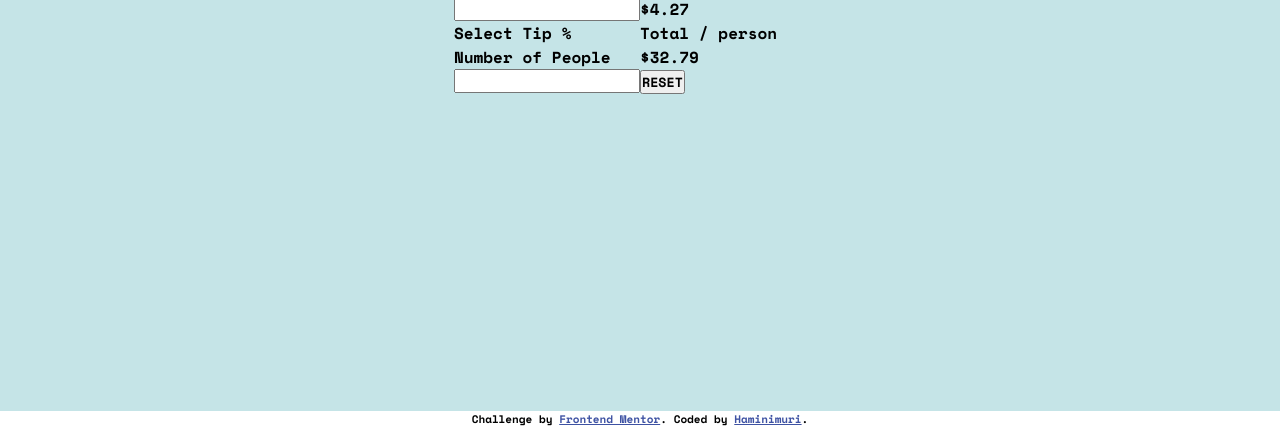
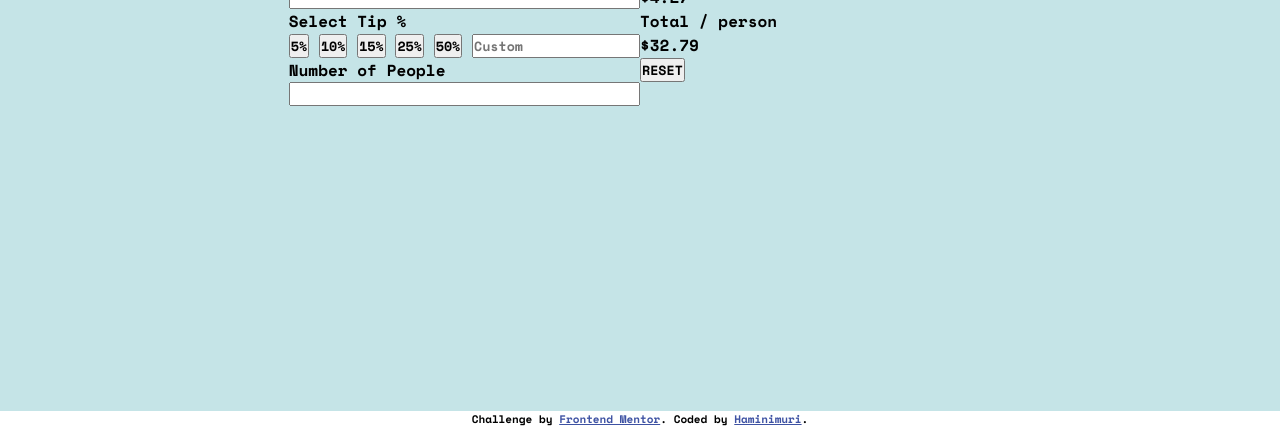
Before and after one commit to Kiranchai/tip-calculator-app, a plain HTML site: page index.html in a window 1280 px wide. Shown: the part 389-816 px from the top of the page. Drawn offline with nearby package versions, Linux system fonts and the light colour scheme.

Commit message:
repaired html structure

```diff
--- a/index.html
+++ b/index.html
@@ -37,7 +37,12 @@
         </span>
 
         <div class="tip-amount-container">
-
+          <button class="tip-percentage-btn">5%</button>
+          <button class="tip-percentage-btn">10%</button>
+          <button class="tip-percentage-btn">15%</button>
+          <button class="tip-percentage-btn">25%</button>
+          <button class="tip-percentage-btn">50%</button>
+          <input class="different-percentage-input" placeholder="Custom">
         </div>
 
         <span class="input-label">
```
